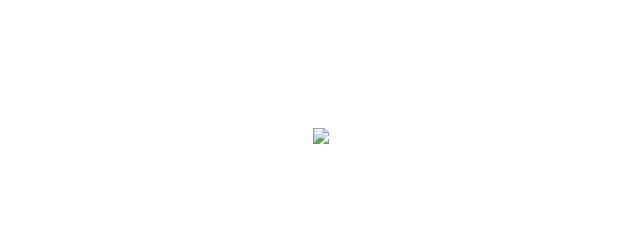
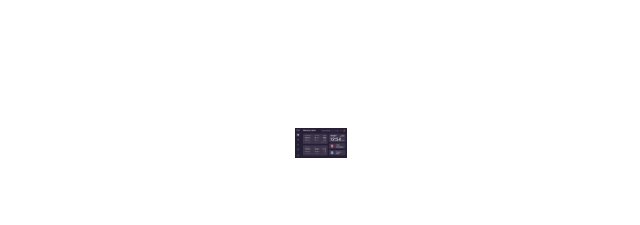
Before and after one commit to LiqianYOU64/Homepage, a plain HTML site: page SmartMedBox/index.html in a window 1280 px wide. Shown: the whole page, without its empty margins (319-959 px from the left). Drawn offline with nearby package versions, Linux system fonts and the light colour scheme; files that its build step writes are made by us from their sources.

Commit message:
Update index.html

```diff
--- a/SmartMedBox/index.html
+++ b/SmartMedBox/index.html
@@ -11,7 +11,7 @@
 
 <body>
         <header>
-            <img src="image/Home.png">
+            <img src="Home.png">
         </header>
     </section>
 
```
